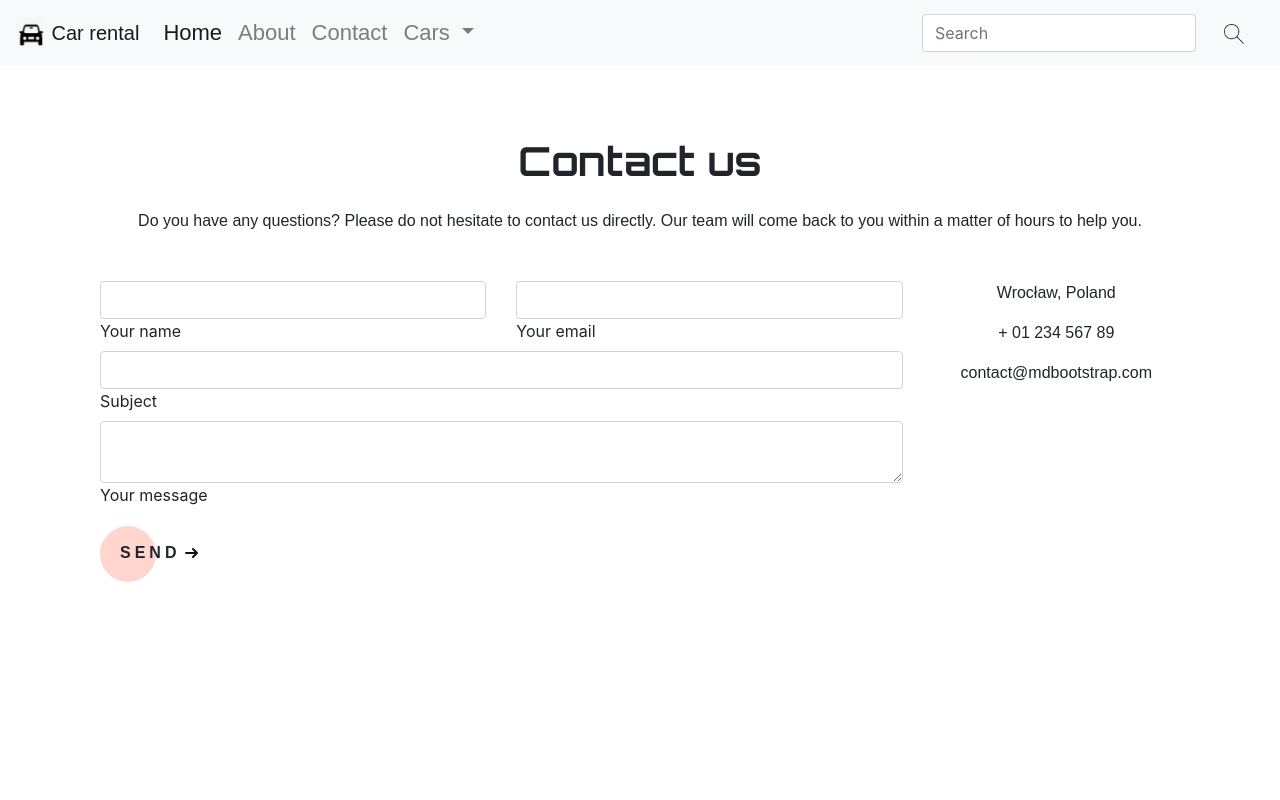
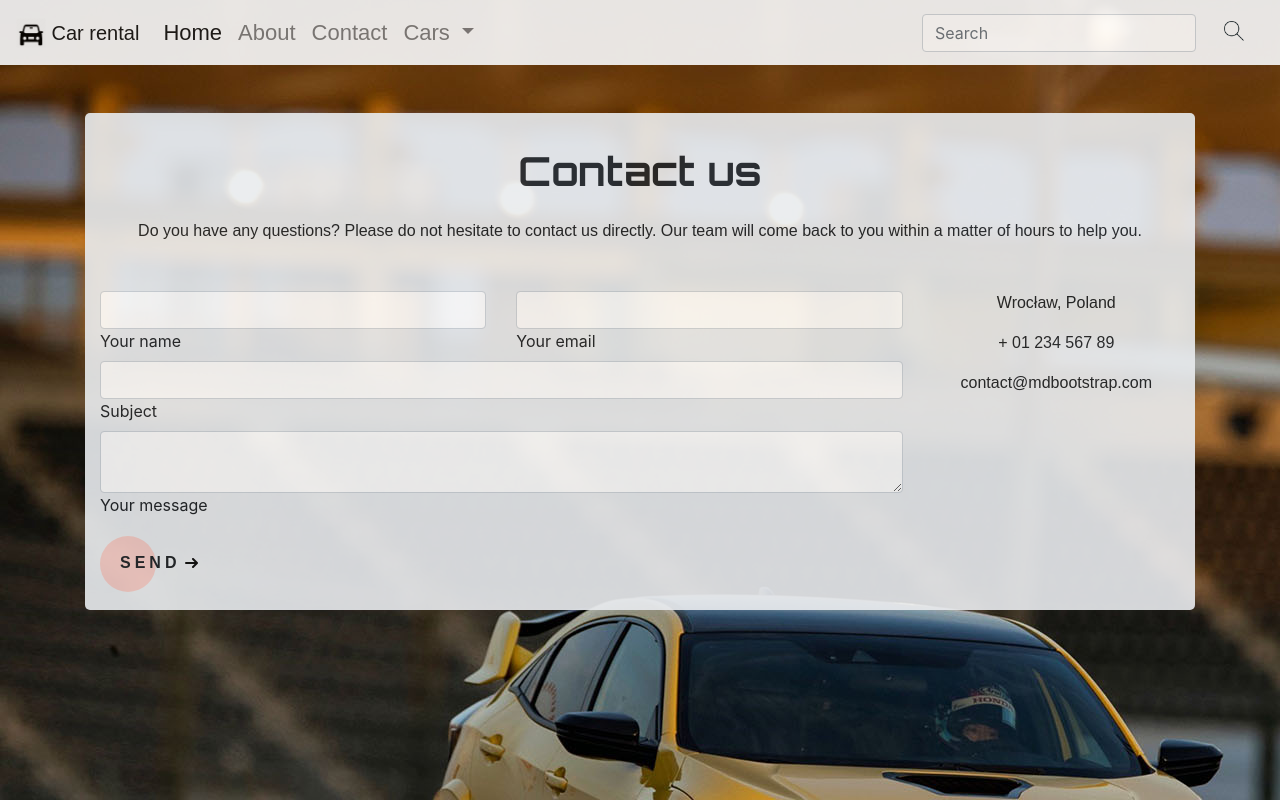
Before and after one commit to BuraBury/userApp, an Angular app: page /contact in a window 1280 px wide. Built offline with nearby package versions, Linux system fonts and the light colour scheme.

Commit message:
button update

```diff
--- a/src/app/app.component.html
+++ b/src/app/app.component.html
@@ -35,7 +35,7 @@
     </ul>
     <form class="form-inline my-2 my-lg-0">
       <input class="form-control mr-sm-2" type="search" placeholder="Search" aria-label="Search">
-      <button class="btn-search" type="submit"><img class="lupa" src="assets/lupa.png"></button>
+      <button class="btn-search" type="submit"><img class="lupa" src="assets/lupa.png" width="20" height="20" class="d-inline-block align-top" alt=""></button>
     </form>
   </div>
 </nav>
--- a/src/app/component/contact/contact.component.css
+++ b/src/app/component/contact/contact.component.css
@@ -60,3 +60,10 @@ svg {
 .cta:hover:active {
   transform: scale(.96);
 }
+
+.container{
+  background-color: #e9ecef;
+  padding-top: 10px;
+  padding-bottom: 36px;
+  border-radius: 5px;
+}
--- a/src/app/component/economy-cars/economy-cars.component.css
+++ b/src/app/component/economy-cars/economy-cars.component.css
@@ -1,10 +1,12 @@
-p{
+p {
   font-size: 16px;
   margin-top: 15px;
 }
-h2{
+
+h2 {
   margin-top: 25px;
 }
+
 a {
   text-decoration: none;
   color: inherit;
@@ -66,3 +68,14 @@ svg {
 .cta:hover:active {
   transform: scale(.96);
 }
+
+.container {
+  background-color: #e9ecef;
+  padding-top: 10px;
+  padding-bottom: 36px;
+  border-radius: 5px;
+}
+
+h1 {
+  color: #e9ecef;
+}
--- a/src/app/component/economy-cars/economy-cars.component.html
+++ b/src/app/component/economy-cars/economy-cars.component.html
@@ -1,5 +1,6 @@
 <h1>Economy Cars</h1>
 
+<div class="container">
   <div class="combi">
     <h2>combi models</h2>
     <p>Lorem ipsum dolor sit amet, consectetur adipisicing elit. Iste suscipit, voluptatibus! Explicabo natus odit quam!
@@ -12,7 +13,6 @@
         <polyline points="8 1 12 5 8 9"></polyline>
       </svg>
     </a>
-
 
 
   </div>
@@ -45,3 +45,4 @@
       </svg>
     </a>
   </div>
+</div>
--- a/src/styles.css
+++ b/src/styles.css
@@ -5,4 +5,10 @@ h1 {
 
 h2, h3, p, a {
   font-family: "Arial", serif;
+
 }
+
+body{
+  background-image: url("assets/background.jpg");
+  opacity: 90%;
+}
```
Also changed, not shown: src/assets/background.jpg (added). Lines whose indentation alone changed are shown as unchanged.
